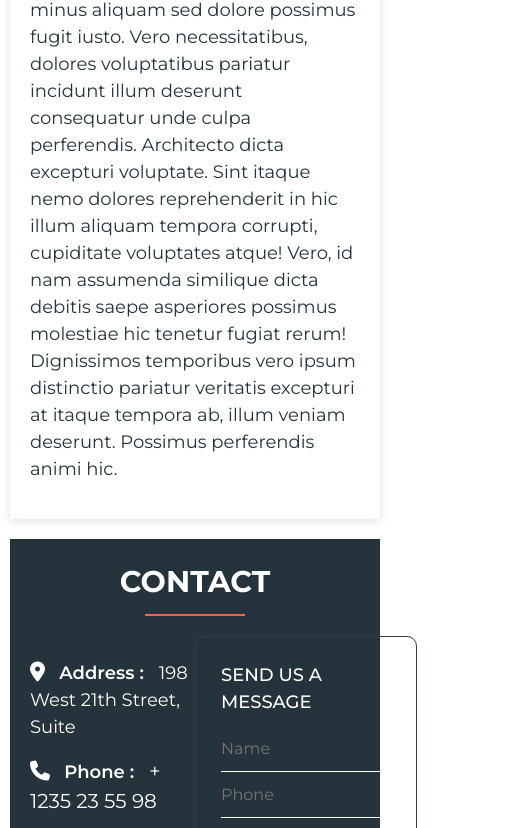
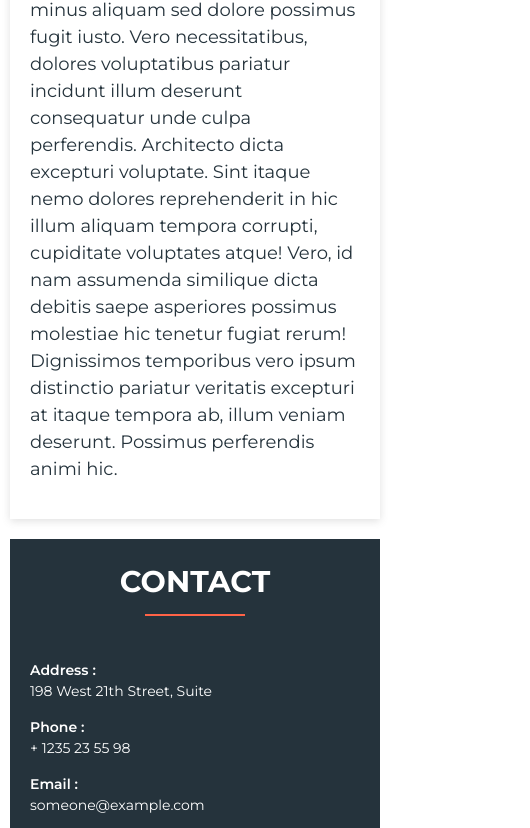
Before and after one commit to mrbrain91/thunder, a website: page src/index.html in a window 390 px wide. Shown: the part 1159-1987 px from the top of the page, 530 px wide, since content can reach past the window. Drawn offline with nearby package versions, Linux system fonts and the light colour scheme; files that its build step writes are made by us from their sources.

Commit message:
mod adaptive

```diff
--- a/src/sass/blocks/_footer.scss
+++ b/src/sass/blocks/_footer.scss
@@ -62,7 +62,6 @@
     &__contact {
         &-form {
             width: 450px;
-            // background:
             border: 1px solid #363A4D;
             border-radius: 10px;
             padding: 25px;
--- a/src/sass/blocks/_media.scss
+++ b/src/sass/blocks/_media.scss
@@ -120,170 +120,43 @@
 //         }
 //     }
 // }
-// @media (max-width: 768px) {
-//     .container {
-//         max-width: 540px;
-//     }
-//     .title {
-//         &_fz48 {
-//             font-size: 28px;
-//         }
-//     }
-//     .promo {
-//         &__title {
-//             line-height: 39px;
-//             width: 300px;
-//         }
-//     }
-//     .about {
-//         padding-top: 40px;
-//         &__wrapper {
-//             grid-template: 400px auto auto / 1fr;
-//         }
-//         &__photo {
-//             grid-row: unset;
-//         }
-//         &__skills {
-//             grid-template-columns: repeat(2, 260px);
-//             &-item {
-//                 grid-template-columns: 40px 200px;
-//                 column-gap: 20px;
-//             }
-//         }
-//     }
-//     .resume {
-//         &__wrapper {
-//             padding: 60px 2px 0 2px;
-//             grid-template-columns: repeat(2, 260px);
-//             column-gap: 10px;
-//         }
-//         .title {
-//             &_fz14 {
-//                 font-size: 13px;
-//             }
-//         }
-//         &__item {
-//             &-head {
-//                 padding: 45px 0 0 97px;
-//             }
-//             &-location {
-//                 font-size: 11px;
-//             }
-//             &-body {
-//                 font-size: 11px;
-//             }
-//         }
-//     }
-//     .experience {
-//         &__wrapper {
-//             grid-template-columns: repeat(2, 250px);
-//             justify-content: space-between;
-//         }
-//         &__degree {
-//             padding-top: 50px;
-//             grid-template-columns: repeat(2, 240px);
-//             justify-content: space-between;
-//         }
-//     }
-//     .portfolio {
-//         padding-top: 40px;
-//         &__wrapper {
-//             justify-content: center;
-//         }
-//     }
-//     .price {
-//         padding-top: 40px;
-//         &__wrapper {
-//             margin-top: 30px;
-//             justify-content: center;
-//         }
-//     }
-// }
-// @media (max-width: 576px) {
-//     .container {
-//         width: 100%;
-//         padding: 0 10px;
-//     }
-//     .title {
-//         &_fz48 {
-//             font-size: 26px;
-//         }
-//         &_fz36 {
-//             font-size: 24px;
-//         }
-//     }
-//     .hamburger {
-//         right: 20px;
-//     }
-//     .menu {
-//         &__block {
-//             width: 250px;
-//             padding-left: 20px;
-//         }
-//     }
-//     .promo {
-//         background: url('../img/main__bg.jpeg') no-repeat 57%/cover;
-//         &__btns {
-//             margin-top: 30px;
-//         }
-//     }
-//     .about {
-//         &__wrapper {
-//             grid-template: 340px auto auto / 1fr;
-//         }
-//         &__skills {
-//             grid-template-columns: 1fr;
-//         }
-//     }
-//     .resume {
-//         padding-top: 40px;
-//         &__wrapper {
-//             padding: 60px 2px 0 2px;
-//             grid-template-columns: 260px;
-//             row-gap: 40px;
-//         }
-//     }
-//     .experience {
-//         padding-top: 0;
-//         .title {
-//             &_fz36 {
-//                 line-height: 36px;
-//             }
-//         }
-//         &__wrapper {
-//             padding-top: 20px;
-//             grid-template-columns: repeat(1, 1fr);
-//             justify-content: center;
-//         }
-//         &__degree {
-//             padding-top: 40px;
-//             grid-template-columns: repeat(1, 1fr);
-//             justify-content: center;
-//         }
-//     }
-//     .contacts {
-//         &__form {
-//             grid-template: 45px 45px 190px 45px/ auto;
-//             grid-auto-rows: minmax(45px, auto);
-//         }
-//         &__textarea {
-//             grid-column: unset;
-//         }
-//         &__triggers {
-//             grid-template-columns: unset;
-//             grid-template-rows: repeat(2, auto);
-//             grid-column: unset;
-//             justify-content: center;
-//             row-gap: 20px;
-//         }
-//         &__btn {
-//             grid-row-start: 2;
-//             grid-row-end: 3;
-//         }
-//         &__policy {
-//             justify-self: center;
-//             grid-row-start: 1;
-//             grid-row-end: 2;
-//         }
-//     }
-// }
+@media (max-width: 768px) {
+    .header__title {
+        font-size: 2.9em;
+    }
+    .footer__main {
+        flex-direction: column;
+    }
+    .footer__wrapper {
+        width: 100%;
+    }
+    .footer__social {
+        width: 100%;
+    }
+    .footer__contact-form {
+        width: 100%;
+        margin-top: 35px;
+    }
+}
+
+@media (max-width: 576px) {
+    .footer__wrapper-item {
+        display: flex;
+        flex-direction: column;
+        i {
+            display: none;
+        }
+        a {
+            font-size: 14px;
+        }
+        &-text {
+            font-size: 14px;
+            margin-left: 0;
+        }
+        &-title {
+            display: block;
+            font-size: 14px;
+            margin-left: 0;
+        }
+    }
+}
--- a/src/sass/style.scss
+++ b/src/sass/style.scss
@@ -26,13 +26,12 @@ body {
     background: tomato;
     margin: 0 auto;
     margin-top: 10px;
-
 }
 
 // @import 'blocks/title';
 // @import 'blocks/button';
 // @import 'blocks/menu';
-// @import 'blocks/media';
 @import 'blocks/header';
 @import 'blocks/service';
 @import 'blocks/footer';
+@import 'blocks/media';
```
Also changed, not shown: dist/css/style.min.css.
